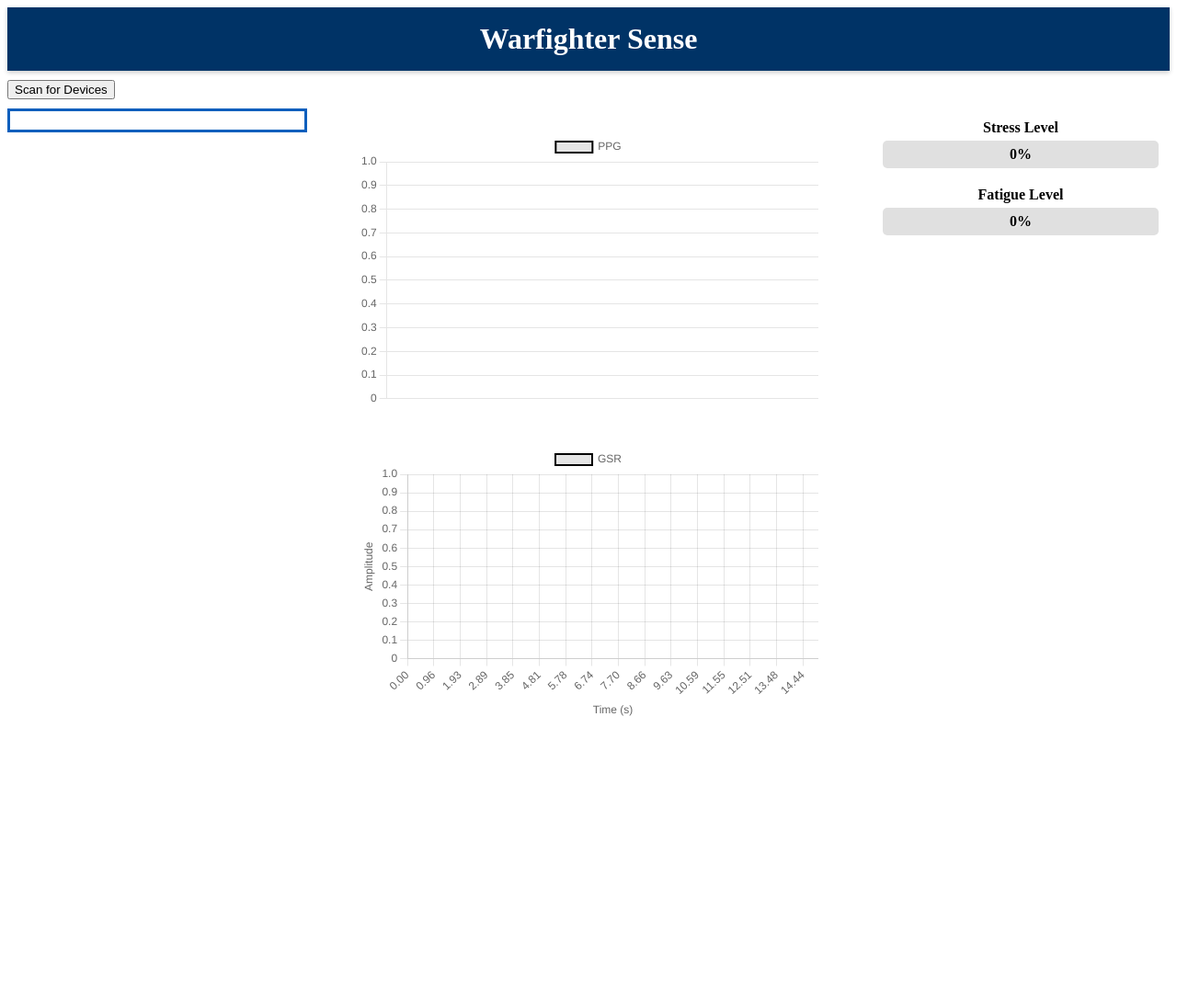
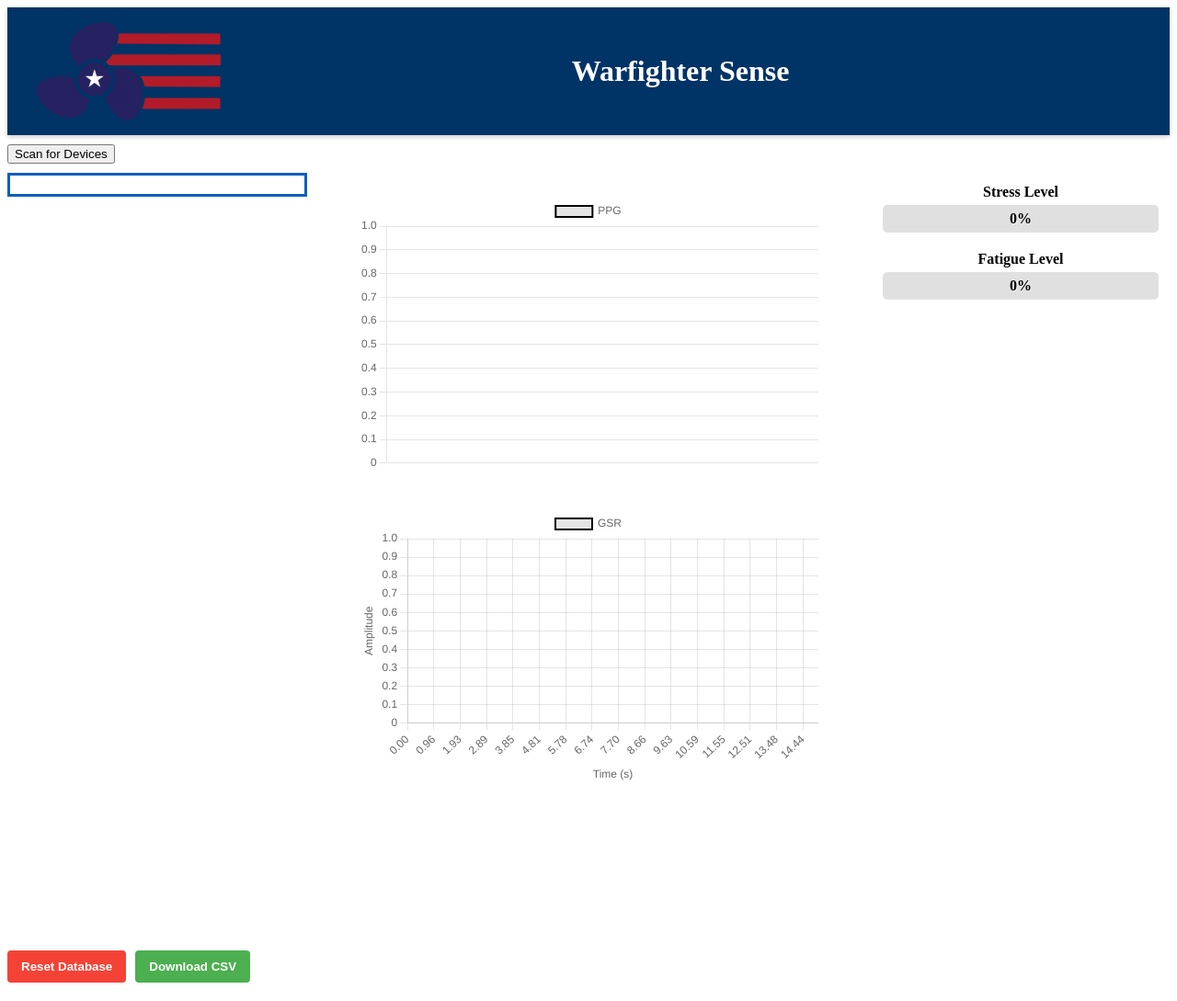
Before and after one commit to dennis-sarajlic/warfighter-app, a Flask app: page / in a window 1280 px wide. Shown: the whole page at 92% size. Before the commit the page ends 779 px from the top, so only its background shows below. Run offline with Flask 3, Linux system fonts and the light colour scheme; parts of the project's set-up code (start-up, migrations or seed data) failed here and were passed over; some libraries are stand-ins or nearby versions.

Commit message:
Styling changes

```diff
--- a/app.py
+++ b/app.py
@@ -1,4 +1,4 @@
-from flask import Flask, render_template, jsonify, request
+from flask import Flask, render_template, jsonify, request, send_file
 from flask_socketio import SocketIO
 import asyncio
 import threading
@@ -6,7 +6,7 @@ import threading
 
 from ble_scan import scan_ble_devices
 from ble_subscribe import connect_and_subscribe, disconnect, set_socketio
-from database import init_db
+from database import init_db, export_signals_to_csv, reset_db
 
 app = Flask(__name__)
 
@@ -62,6 +62,34 @@ async def disconnect_route():
         return jsonify({'message': f'Failed to disconnect: {e}'}), 500
 
 
+# Add these routes to your Flask app
+
+@app.route('/reset_db', methods=['POST'])
+def handle_reset_db():
+    """API endpoint to reset the database"""
+    try:
+        result = reset_db()
+        return jsonify(result)
+    except Exception as e:
+        return jsonify({"success": False, "message": f"Error: {str(e)}"}), 500
+
+@app.route('/export_csv', methods=['GET'])
+def handle_export_csv():
+    """API endpoint to export signals data as CSV"""
+    try:
+        result = export_signals_to_csv()
+
+        # Send file for download
+        return send_file(
+            result["filepath"],
+            mimetype='text/csv',
+            as_attachment=True,
+            download_name=result["filename"]
+        )
+    except Exception as e:
+        return jsonify({"success": False, "message": f"Error: {str(e)}"}), 500
+
+
 if __name__ == '__main__':
     init_db()
     socketio.run(app, debug=True)
--- /dev/null
+++ b/exports/signals_export_20250421_123708.csv
@@ -0,0 +1 @@
+id,ppg,gsr
--- a/static/app.js
+++ b/static/app.js
@@ -247,3 +247,63 @@ function updateBarColor(bar, percentage) {
         bar.style.backgroundColor = '#F44336'; // Red
     }
 }
+
+// Add event listeners once DOM is loaded
+document.addEventListener('DOMContentLoaded', function() {
+  // Reset database button
+  const resetDbBtn = document.getElementById('reset-db-btn');
+  if (resetDbBtn) {
+      resetDbBtn.addEventListener('click', resetDatabase);
+  }
+
+  // Export CSV button
+  const exportCsvBtn = document.getElementById('export-csv-btn');
+  if (exportCsvBtn) {
+      exportCsvBtn.addEventListener('click', exportCsv);
+  }
+});
+
+// Function to reset the database
+async function resetDatabase() {
+  // Show confirmation dialog
+  if (!confirm('Are you sure you want to reset the database? This will delete all signal data.')) {
+      return; // User cancelled
+  }
+
+  try {
+      const response = await fetch('/reset_db', {
+          method: 'POST',
+          headers: {
+              'Content-Type': 'application/json'
+          }
+      });
+
+      const result = await response.json();
+
+      if (result.success) {
+          alert(result.message);
+
+          // Clear charts
+          if (ppgChart && ppgChart.data && ppgChart.data.datasets) {
+              ppgChart.data.datasets[0].data = [];
+              ppgChart.update();
+          }
+
+          if (gsrChart && gsrChart.data && gsrChart.data.datasets) {
+              gsrChart.data.datasets[0].data = [];
+              gsrChart.update();
+          }
+      } else {
+          alert('Failed to reset database: ' + result.message);
+      }
+  } catch (error) {
+      console.error('Error resetting database:', error);
+      alert('An error occurred while resetting the database.');
+  }
+}
+
+// Function to export data as CSV
+function exportCsv() {
+  // Since this is a file download, we'll navigate to the URL directly
+  window.location.href = '/export_csv';
+}
--- a/static/style.css
+++ b/static/style.css
@@ -1,14 +1,25 @@
 .top-bar {
     background-color: #003366; /* Dark blue */
     color: white;
-    padding: 1rem 0;
-    text-align: center;
+    padding: 1rem 2rem;
+    display: flex;
+    align-items: center;
+    justify-content: center;
+    position: relative;
     box-shadow: 0 2px 5px rgba(0, 0, 0, 0.2);
 }
 
 .top-bar h1 {
     margin: 0;
     font-size: 2rem;
+    flex: 1;
+    text-align: center;
+}
+
+.top-bar img.logo {
+    height: 40px;
+    position: absolute;
+    left: 2rem;
 }
 
 .scan-button {
@@ -58,7 +69,7 @@
 
 .top-right-bars {
     position: absolute;
-    top: 130px; /* distance below the top bar */
+    top: 200px; /* distance below the top bar */
     right: 20px;
     display: flex;
     flex-direction: column;
@@ -99,3 +110,32 @@
     font-weight: bold;
     text-shadow: 1px 1px 1px rgba(255, 255, 255, 0.5);
 }
+
+.database-controls {
+    margin: 20px 0;
+    display: flex;
+    gap: 10px;
+}
+
+.action-button {
+    padding: 10px 15px;
+    border: none;
+    border-radius: 4px;
+    background-color: #4CAF50;
+    color: white;
+    font-weight: bold;
+    cursor: pointer;
+    transition: background-color 0.3s;
+}
+
+.action-button:hover {
+    background-color: #45a049;
+}
+
+.action-button.danger {
+    background-color: #f44336;
+}
+
+.action-button.danger:hover {
+    background-color: #d32f2f;
+}
--- a/templates/index.html
+++ b/templates/index.html
@@ -12,6 +12,7 @@
 <body>
 
     <div class="top-bar">
+        <img src="{{ url_for('static', filename='NIUVT_Logo.png') }}" alt="Logo" width="200">
         <h1>Warfighter Sense</h1>
     </div>
 
@@ -51,6 +52,11 @@
         </div>
     </div>
 
+    <div class="database-controls">
+        <button id="reset-db-btn" class="action-button danger">Reset Database</button>
+        <button id="export-csv-btn" class="action-button">Download CSV</button>
+    </div>
+
     <!-- Link to external JavaScript file -->
     <script src="{{ url_for('static', filename='app.js') }}"></script>
 </body>
```
Also changed, not shown: database.py (+54 -0 lines), exports/signals_export_20250421_122256.csv (added), signals.db, static/NIUVT_Logo.png (added).
